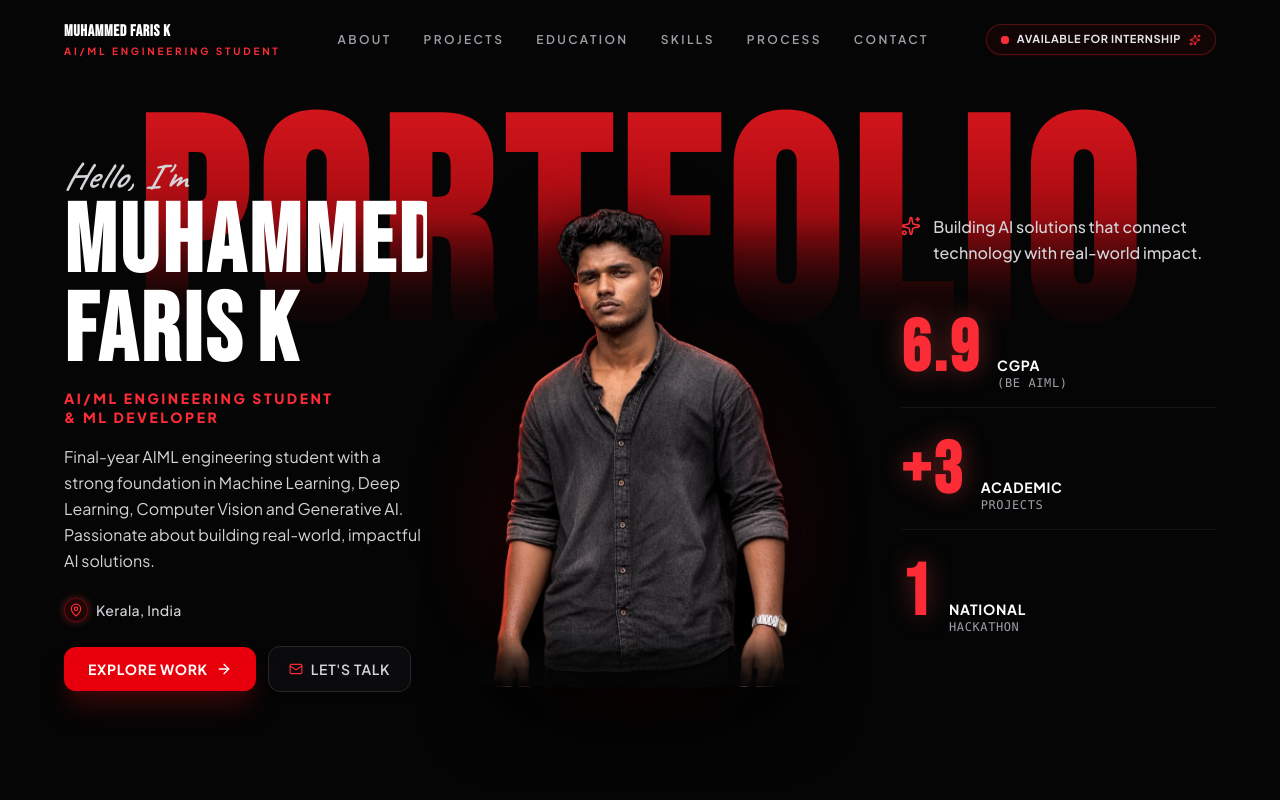
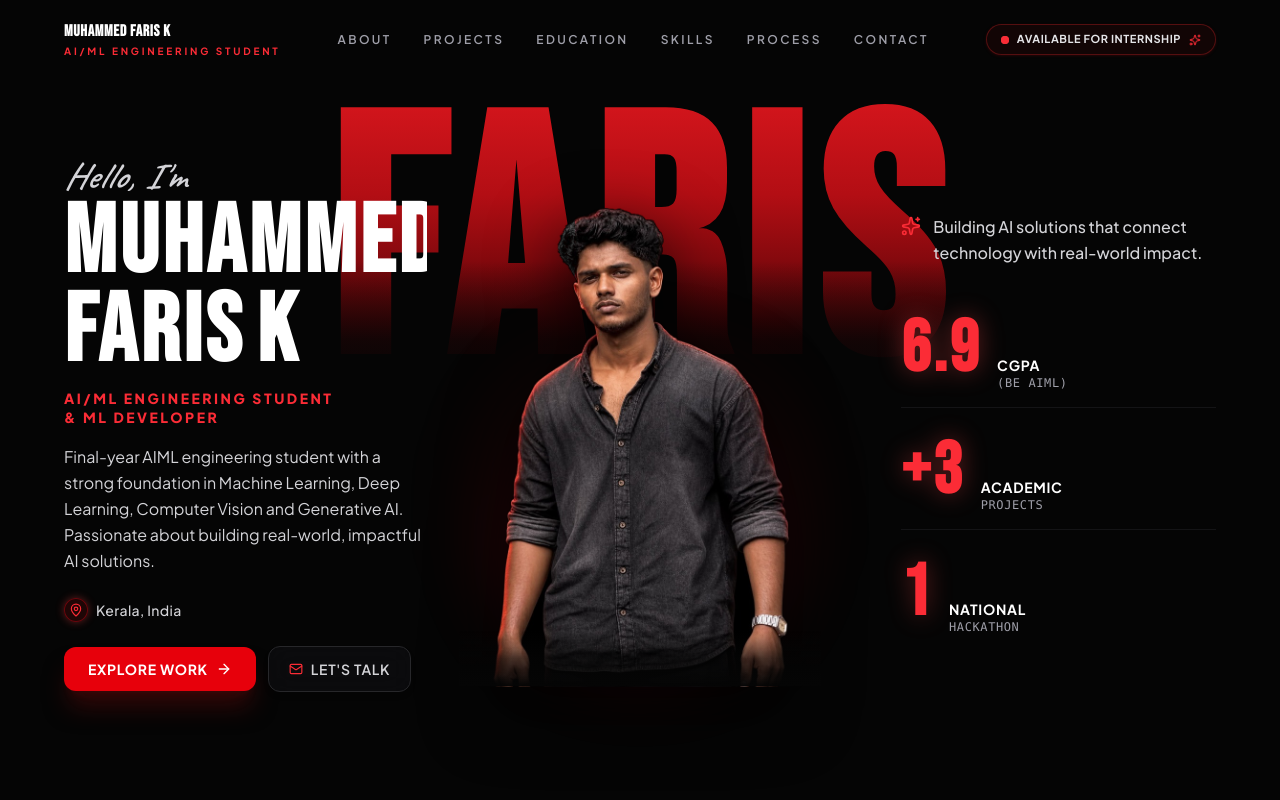
Before and after one commit to faarieeyy/faris, a Next.js app: page / in a window 1280 px wide. Shown: the top 800 px of the page. Built offline with nearby package versions, Linux system fonts and the light colour scheme.

Commit message:
feat: replace background typography with FARIS

```diff
--- a/components/Hero.tsx
+++ b/components/Hero.tsx
@@ -135,26 +135,26 @@ export default function Hero() {
       <div className="absolute top-1/4 left-1/2 -translate-x-1/2 -translate-y-1/2 w-[550px] sm:w-[850px] lg:w-[1100px] h-[350px] sm:h-[550px] bg-red-600/15 rounded-full blur-[140px] pointer-events-none -z-10 animate-pulse-glow" />
       <div className="absolute top-1/3 left-1/6 w-[350px] h-[350px] bg-red-800/10 rounded-full blur-[110px] pointer-events-none -z-10" />
 
-      {/* Massive Full-Width Background Typography: PORTFOLIO (Razor-Sharp, Clean Vector Typography matching reference) */}
+      {/* Massive Full-Width Background Typography: FARIS (Razor-Sharp, Clean Vector Typography matching reference) */}
       <motion.div
         animate={{
           x: -mouseOffset.x,
           y: -mouseOffset.y,
         }}
         transition={{ type: "spring", stiffness: 100, damping: 25 }}
-        className="absolute top-[13%] sm:top-[10%] lg:top-[12%] left-0 right-0 w-full flex items-center justify-center pointer-events-none select-none overflow-hidden z-0 px-2"
+        className="absolute top-[12%] sm:top-[10%] lg:top-[11%] left-0 right-0 w-full flex items-center justify-center pointer-events-none select-none overflow-hidden z-0 px-2"
       >
         <div className="relative flex items-center justify-center w-full">
-          {/* Razor-sharp, Clean Editorial Typography matching reference with natural proportions */}
+          {/* Razor-sharp, Clean Editorial Typography with rich red-to-dark vertical gradient */}
           <h1
-            className="font-bebas text-[20vw] sm:text-[22vw] font-black leading-none tracking-wider sm:tracking-tight text-center w-full whitespace-nowrap select-none"
+            className="font-bebas text-[28vw] xs:text-[30vw] sm:text-[28vw] lg:text-[26vw] font-black leading-none tracking-[0.12em] sm:tracking-[0.14em] text-center w-full whitespace-nowrap select-none"
             style={{
               background: "linear-gradient(180deg, #d8161d 0%, #b30e14 32%, #550407 72%, #050505 100%)",
               WebkitBackgroundClip: "text",
               WebkitTextFillColor: "transparent",
             }}
           >
-            PORTFOLIO
+            FARIS
           </h1>
 
           {/* Atmospheric Dark Bottom Shadow Veil */}
```
